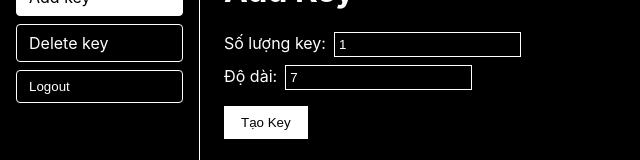
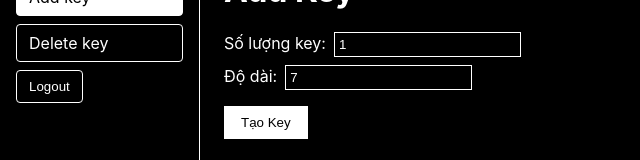
Before and after one commit to abxst/fe-webpanel, a React (Create React App) app: page /add-key in a window 1280 px wide. Shown: the part 123-283 px from the top of the page, without its empty margins (0-640 px from the left). Built offline with nearby package versions, Linux system fonts and the light colour scheme.

Commit message:
fix hiển thị nút trên sidebar

```diff
--- a/src/app/layout/Sidebar.jsx
+++ b/src/app/layout/Sidebar.jsx
@@ -59,8 +59,7 @@ export default function Sidebar({ isOpen, onToggle }) {
         <li style={{ marginBottom: '8px' }}>
           <button
             onClick={handleLogout}
-            style={{ display: 'block', width: '100%', textAlign: 'left', padding: '8px 12px', background: '#000000', color: '#ffffff', border: '1px solid #ffffff', borderRadius: '4px', cursor: 'pointer' }}
-          >
+            style={{ display: 'block', padding: '8px 12px', background: location.pathname === '/delete-key' ? '#ffffff' : '#000000', color: location.pathname === '/delete-key' ? '#000000' : '#ffffff', border: '1px solid #ffffff', borderRadius: '4px', textDecoration: 'none', cursor: 'pointer' }}>
             Logout
           </button>
         </li>
```
